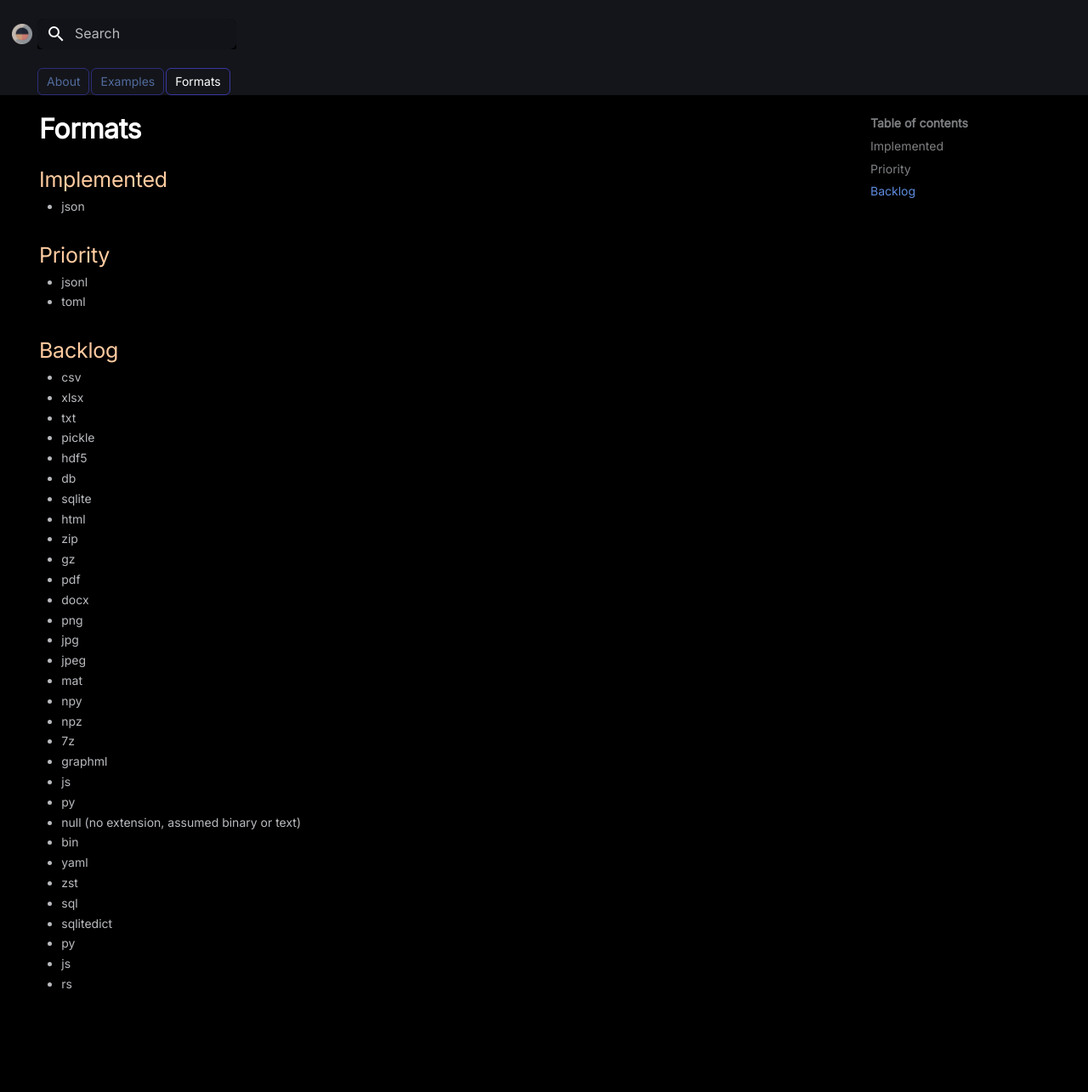
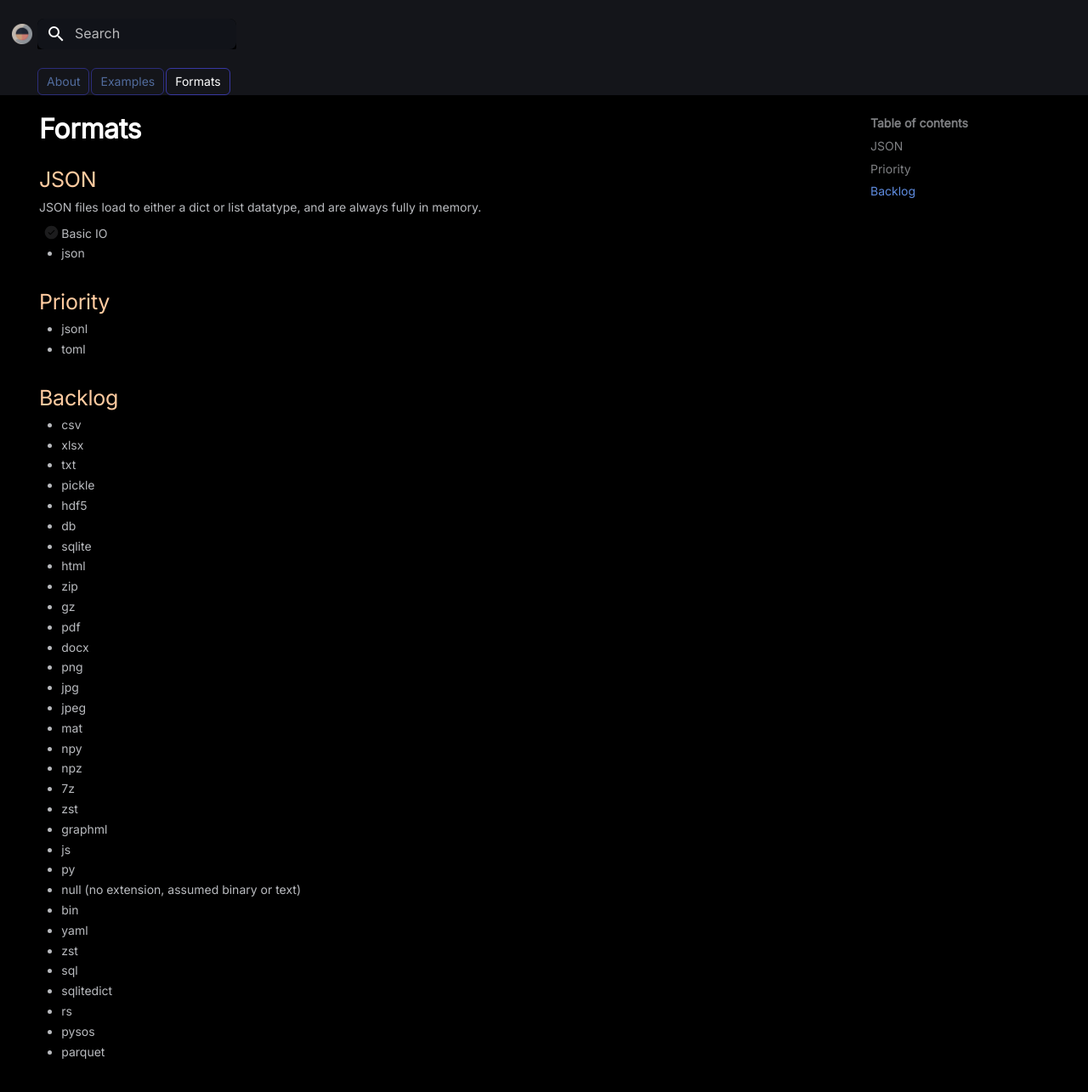
Before and after one commit to harttraveller/pyeio, an MkDocs documentation site: the page built from docs/formats.md, in a window 1280 px wide and 1294 px high. Shown: the top 1285 px of the window at 85% size. Built offline with MkDocs 1.6.1 and Material for MkDocs 9.7.7, drawn with Linux system fonts in a browser that asks for light colours.

Commit message:
add docs

```diff
--- a/docs/formats.md
+++ b/docs/formats.md
@@ -4,7 +4,12 @@ hide:
 ---
 
 # Formats
-## Implemented
+
+## JSON
+
+JSON files load to either a dict or list datatype, and are always fully in memory.
+
+- [ ] Basic IO
 - json
 
 ## Priority
@@ -31,6 +36,7 @@ hide:
 - npy
 - npz
 - 7z
+- zst
 - graphml
 - js
 - py
@@ -40,6 +46,6 @@ hide:
 - zst
 - sql
 - sqlitedict
-- py
-- js
 - rs
+- pysos
+- parquet
```
Also changed, not shown: docs/advanced.md (added, +3 -0 lines), 1 other file.
